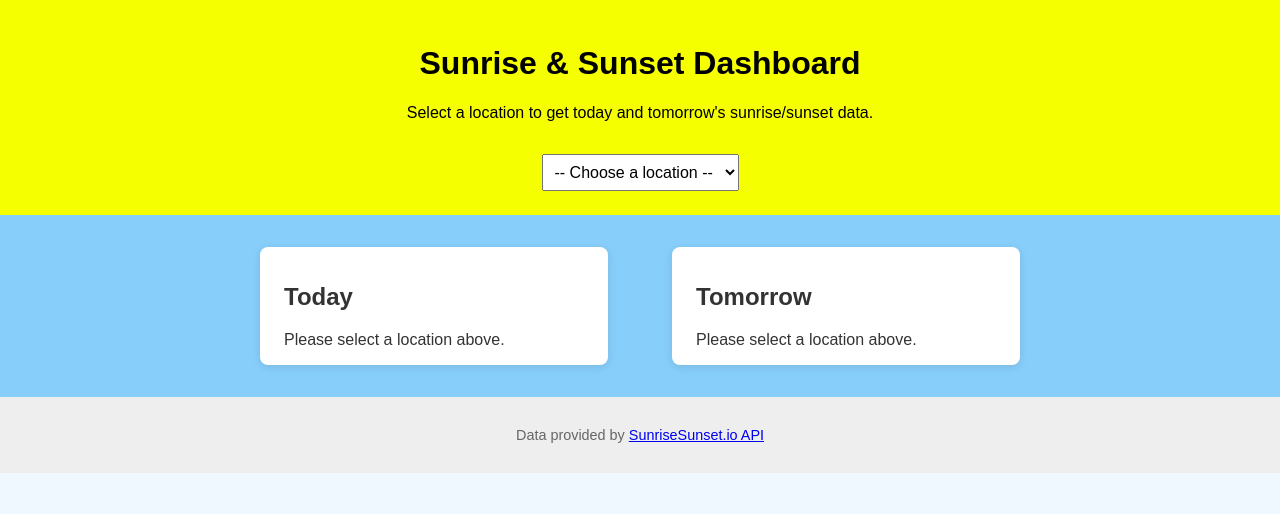
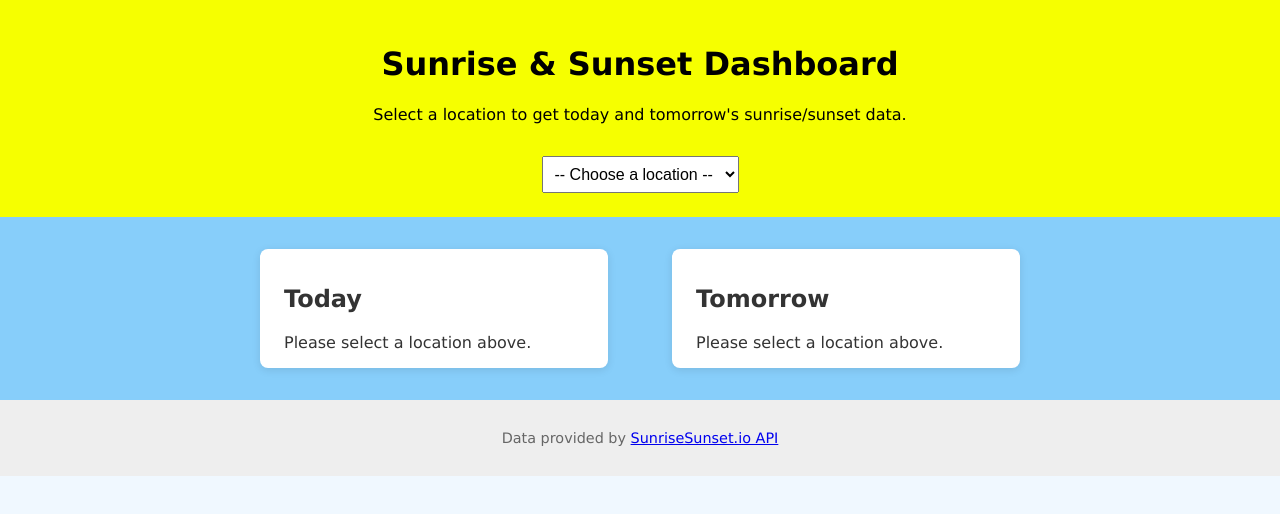
Before and after one commit to iDenatra03/Lab6_ITMD441, a plain HTML site: page index.html in a window 1280 px wide. Drawn offline with Linux system fonts and the light colour scheme.

Commit message:
Update styles.css

```diff
--- a/styles.css
+++ b/styles.css
@@ -1,5 +1,5 @@
 body {
-    font-family: Arial, sans-serif;
+    font-family: Verdana, Tahoma, sans-serif, sans-serif;
     margin: 0;
     padding: 0;
     background: #f0f8ff;
```
